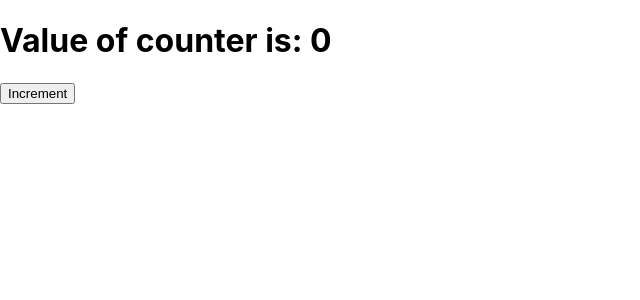
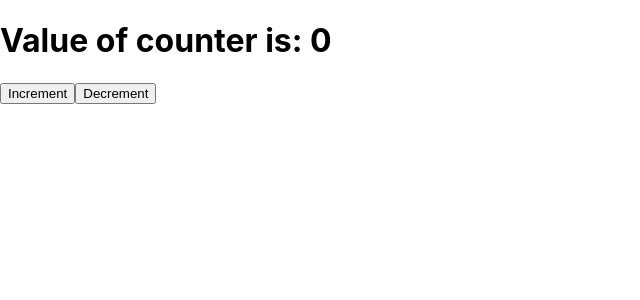
Before and after one commit to samadakram/Bootcamp2020-Class-4, a React (Create React App) app: page / in a window 1280 px wide. Shown: the top 300 px of the page, without its empty margins (0-640 px from the left). Built offline with nearby package versions, Linux system fonts and the light colour scheme.

Commit message:
Update App.js
Added Decrement functionality in counter if we click on Decrement button 1 will be minus from value

```diff
--- a/src/App.js
+++ b/src/App.js
@@ -8,6 +8,7 @@ function App(){
     <div>
       <h1>Value of counter is: {count}</h1>
       <button onClick={() => setCount(++count)}>Increment</button>
+      <button onClick={() => setCount(--count)}>Decrement</button>
     </div>
   );
 }
```
